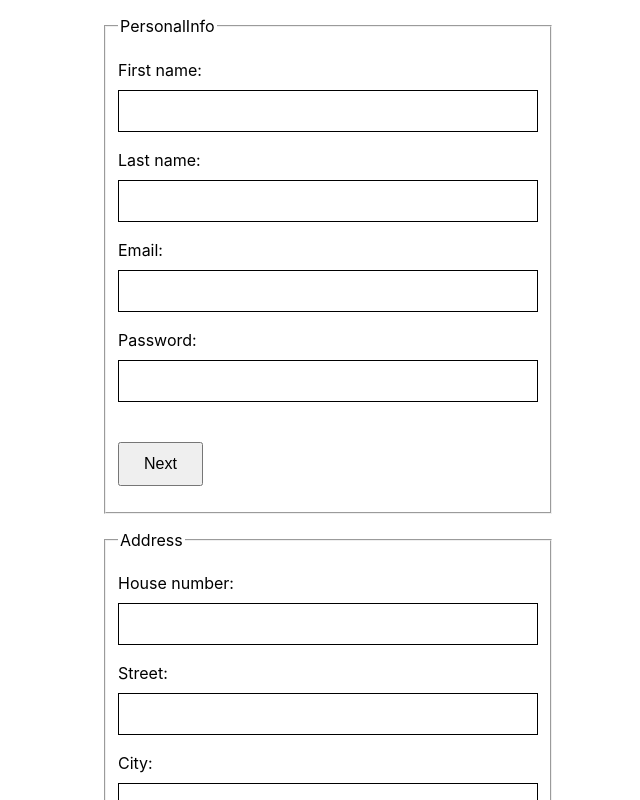
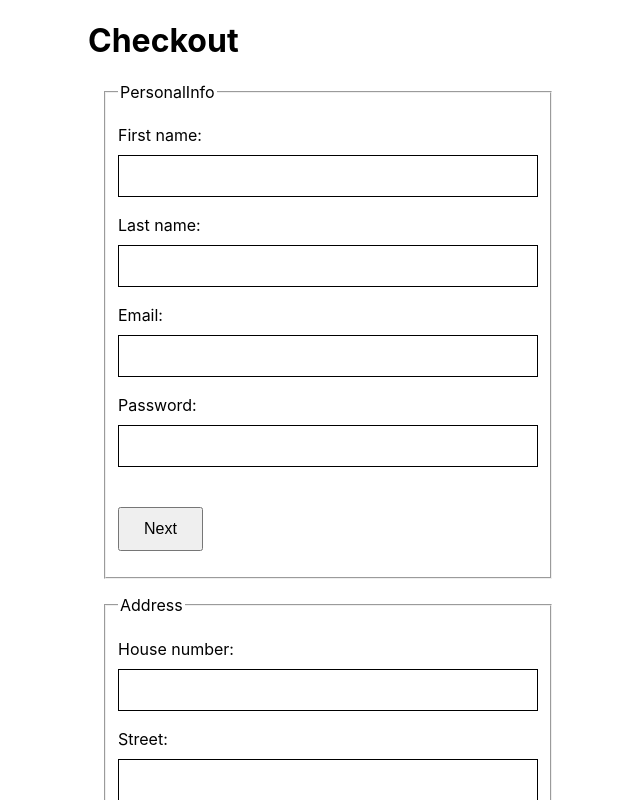
Before and after one commit to ymainier/accessible-checkout, a React (Create React App) app: page / in a window 1280 px wide. Shown: the top 800 px of the page, without its empty margins (312-952 px from the left). Built offline with nearby package versions, Linux system fonts and the light colour scheme.

Commit message:
landmark

```diff
--- a/src/App.js
+++ b/src/App.js
@@ -3,9 +3,9 @@ import './App.css';
 
 function App() {
   return (
-    <div className="App">
+    <main className="App">
       <CheckoutForm />
-    </div>
+    </main>
   );
 }
 
--- a/src/CheckoutForm.js
+++ b/src/CheckoutForm.js
@@ -5,6 +5,7 @@ import { PaymentMethod } from "./PaymentMethod";
 export function CheckoutForm() {
   return (
     <form onSubmit={(e) => e.preventDefault()}>
+      <h1>Checkout</h1>
       <PersonalInfo />
       <Address />
       <PaymentMethod />
```
